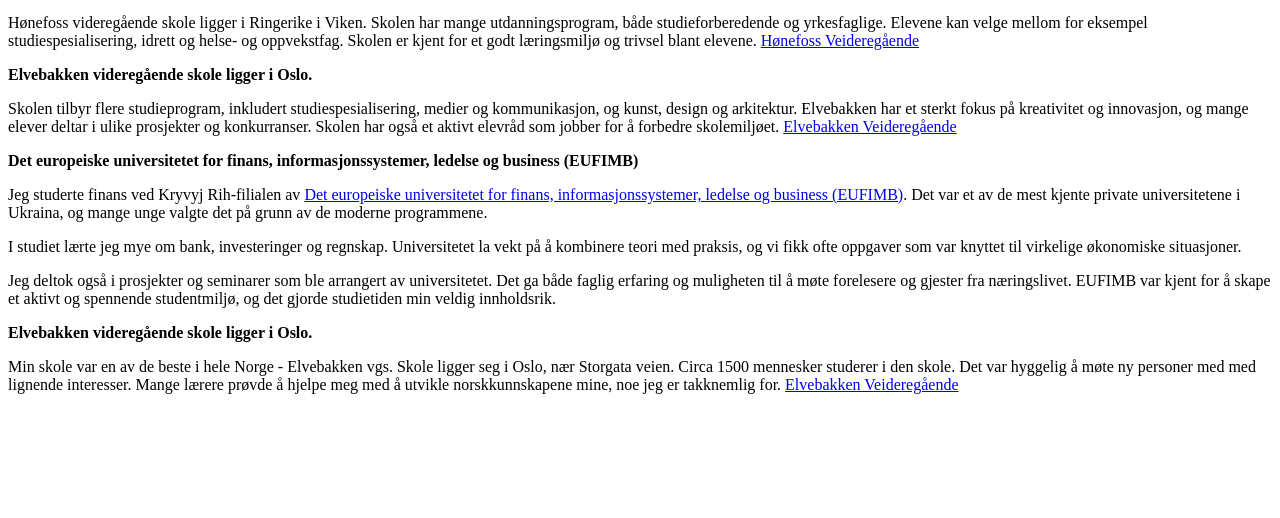
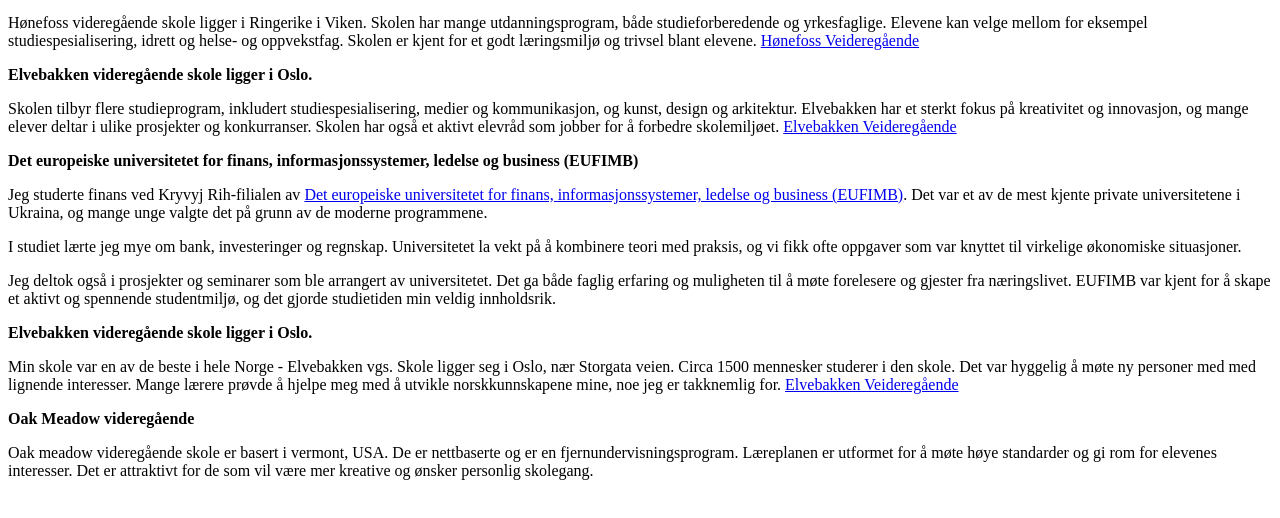
Before and after one commit to DATA1200-2025/oblig1_alternativeA, a plain HTML site: page index.html in a window 1280 px wide. Shown: the part 100-618 px from the top of the page. Drawn offline with Linux system fonts and the light colour scheme.

Commit message:
Added M's school

```diff
--- a/index.html
+++ b/index.html
@@ -36,5 +36,12 @@
         Mange lærere prøvde å hjelpe meg med å utvikle norskkunnskapene mine, noe jeg er takknemlig for.
         <a href = "https://elvebakken.vgs.no">Elvebakken Veideregående</a>
     </p>
+    <p><strong>Oak Meadow videregående</strong></p>
+   <p> Oak meadow videregående skole er basert i vermont, USA.
+    De er nettbaserte og er en fjernundervisningsprogram.
+    Læreplanen er utformet for å møte høye standarder og gi rom for elevenes interesser.
+    Det er attraktivt for de som vil være mer kreative og ønsker personlig skolegang.
+    <a href = "https://www.oakmeadow.com/"></a>
+        </p>
 </body>
 </html>
```
